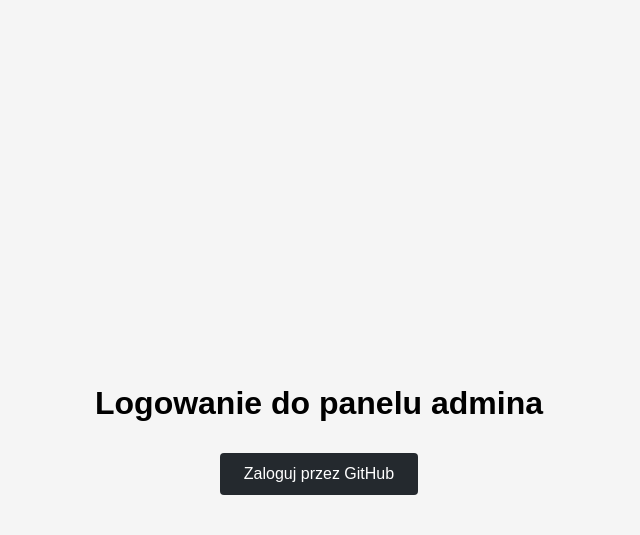
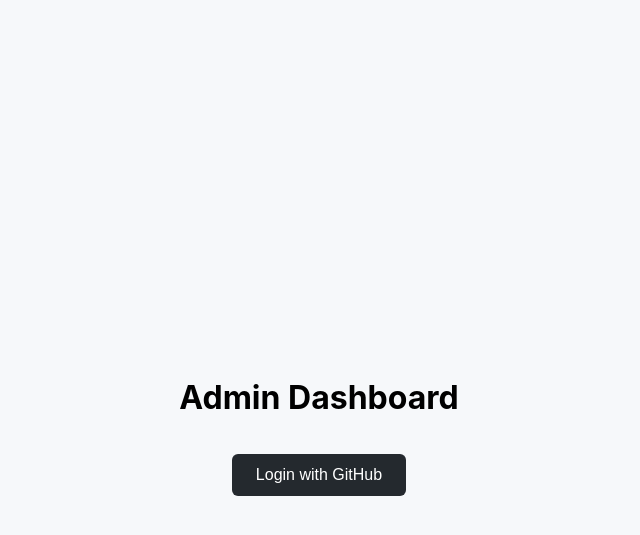
Before and after one commit to hikesilent/rybkiparty, a Jekyll site: the page admin/index.html, which Jekyll copies as it is, in a window 1280 px wide. Shown: the top 535 px of the page, without its empty margins (321-961 px from the left). Built offline with Jekyll 4.4.1, drawn with Linux system fonts in a browser that asks for light colours; comment, search, counter and statistics services are not loaded; some of the changed lines change nothing that is shown.

Commit message:
Add files via upload

```diff
--- a/admin/index.html
+++ b/admin/index.html
@@ -10,64 +10,87 @@
   <script src="https://www.gstatic.com/firebasejs/9.22.0/firebase-auth-compat.js"></script>
 
   <style>
+    :root {
+      --primary-color: #24292e;
+      --error-color: #cb2431;
+    }
     body {
-      font-family: Arial, sans-serif;
+      font-family: -apple-system, BlinkMacSystemFont, "Segoe UI", Roboto, sans-serif;
       margin: 0;
       padding: 0;
-      background: #f5f5f5;
+      background: #f6f8fa;
     }
     #app-container {
+      min-height: 100vh;
       display: flex;
       flex-direction: column;
-      min-height: 100vh;
     }
-    #auth-container, #cms-container {
+    .panel {
       flex: 1;
       display: flex;
       flex-direction: column;
       align-items: center;
       justify-content: center;
-      padding: 20px;
+      padding: 2rem;
     }
-    #cms-container {
+    #auth-panel {
+      text-align: center;
+    }
+    #cms-panel {
       display: none;
       width: 100%;
     }
-    #nc-root {
+    #cms-root {
       width: 100%;
       max-width: 1200px;
       margin: 0 auto;
+      padding: 1rem;
     }
-    button {
-      background: #24292e;
+    .btn {
+      background: var(--primary-color);
       color: white;
       border: none;
-      padding: 12px 24px;
-      border-radius: 4px;
+      padding: 0.75rem 1.5rem;
+      border-radius: 6px;
       cursor: pointer;
-      font-size: 16px;
-      margin: 10px 0;
+      font-size: 1rem;
+      margin: 1rem 0;
+      transition: opacity 0.2s;
     }
-    #loading {
-      margin: 20px;
-      font-size: 18px;
+    .btn:hover {
+      opacity: 0.9;
+    }
+    .btn:disabled {
+      opacity: 0.6;
+      cursor: not-allowed;
+    }
+    .loading {
+      margin: 2rem;
+      font-size: 1.1rem;
+      color: #586069;
+    }
+    .error {
+      color: var(--error-color);
+      margin: 1rem 0;
+      max-width: 400px;
     }
   </style>
 </head>
 <body>
   <div id="app-container">
-    <!-- Kontener logowania -->
-    <div id="auth-container">
-      <h1>Logowanie do panelu admina</h1>
-      <button id="github-login">Zaloguj przez GitHub</button>
-      <p id="auth-error" style="color: red;"></p>
-      <div id="loading" style="display: none;">Trwa ładowanie...</div>
+    <!-- Panel logowania -->
+    <div id="auth-panel" class="panel">
+      <h1>Admin Dashboard</h1>
+      <button id="login-btn" class="btn" disabled>Login with GitHub</button>
+      <div id="auth-error" class="error"></div>
+      <div id="auth-loading" class="loading" style="display: none;">Initializing...</div>
     </div>
 
-    <!-- Kontener CMS -->
-    <div id="cms-container">
-      <button id="logout-btn">Wyloguj</button>
-      <div id="nc-root"></div>
+    <!-- Panel CMS -->
+    <div id="cms-panel" class="panel">
+      <button id="logout-btn" class="btn">Logout</button>
+      <div id="cms-loading" class="loading">Loading CMS...</div>
+      <div id="cms-root"></div>
     </div>
   </div>
 
@@ -83,109 +106,162 @@
   measurementId: "G-G8KF8YWEP0"
     };
 
-    // Zmienna do śledzenia stanu CMS
-    let cmsInitialized = false;
+    // Globalny stan aplikacji
+    const state = {
+      cmsInitialized: false,
+      cmsScriptLoaded: false,
+      currentUser: null
+    };
 
     // Inicjalizacja Firebase
     function initializeFirebase() {
       try {
         if (!firebase.apps.length) {
           firebase.initializeApp(firebaseConfig);
-          console.log("Firebase initialized");
+          console.log("Firebase initialized successfully");
         }
-        setupAuth();
+        enableLogin();
+        setupAuthListeners();
       } catch (error) {
-        console.error("Firebase init error:", error);
-        document.getElementById('auth-error').textContent =
-          "Błąd inicjalizacji systemu. Odśwież stronę.";
+        showError("auth-error", `Firebase init error: ${error.message}`);
       }
     }
 
-    // Obsługa autentykacji
-    function setupAuth() {
-      const authContainer = document.getElementById('auth-container');
-      const cmsContainer = document.getElementById('cms-container');
-      const loginBtn = document.getElementById('github-login');
-      const logoutBtn = document.getElementById('logout-btn');
-      const loading = document.getElementById('loading');
+    // Włącz przycisk logowania po inicjalizacji
+    function enableLogin() {
+      document.getElementById('login-btn').disabled = false;
+      document.getElementById('login-btn').addEventListener('click', handleLogin);
+    }
 
-      // Logowanie przez GitHub
-      loginBtn.addEventListener('click', () => {
-        loading.style.display = 'block';
+    // Obsługa logowania
+    async function handleLogin() {
+      showLoading("auth-loading");
+      hideError("auth-error");
+
+      try {
         const provider = new firebase.auth.GithubAuthProvider();
         provider.addScope('read:user');
+        await firebase.auth().signInWithPopup(provider);
+      } catch (error) {
+        hideLoading("auth-loading");
+        showError("auth-error", `Login failed: ${error.message}`);
+      }
+    }
 
-        firebase.auth().signInWithPopup(provider)
-          .catch(error => {
-            loading.style.display = 'none';
-            document.getElementById('auth-error').textContent =
-              `Błąd logowania: ${error.message}`;
-          });
-      });
+    // Obsługa wylogowania
+    function handleLogout() {
+      if (state.cmsInitialized) {
+        cleanUpCMS();
+      }
+      firebase.auth().signOut();
+    }
 
-      // Wylogowanie
-      logoutBtn.addEventListener('click', () => {
-        if (cmsInitialized) {
-          // Czyszczenie CMS przed wylogowaniem
-          const cmsRoot = document.getElementById('nc-root');
-          if (cmsRoot) cmsRoot.innerHTML = '';
-          cmsInitialized = false;
-        }
-        firebase.auth().signOut();
-      });
+    // Czyszczenie CMS
+    function cleanUpCMS() {
+      const cmsRoot = document.getElementById('cms-root');
+      if (cmsRoot) {
+        cmsRoot.innerHTML = '';
+      }
+      state.cmsInitialized = false;
+      state.cmsScriptLoaded = false;
+    }
 
-      // Monitorowanie stanu logowania
+    // Ładowanie Decap CMS
+    function loadDecapCMS() {
+      if (state.cmsInitialized) return;
+
+      showLoading("cms-loading");
+
+      // Sprawdź czy skrypt CMS jest już załadowany
+      if (!state.cmsScriptLoaded) {
+        const script = document.createElement('script');
+        script.src = 'https://unpkg.com/decap-cms@^3.0.0/dist/decap-cms.js';
+        script.id = 'cms-script';
+
+        script.onload = () => {
+          state.cmsScriptLoaded = true;
+          initializeDecapCMS();
+        };
+
+        script.onerror = () => {
+          hideLoading("cms-loading");
+          showError("cms-root", "Failed to load CMS script");
+        };
+
+        document.head.appendChild(script);
+      } else {
+        initializeDecapCMS();
+      }
+    }
+
+    // Inicjalizacja Decap CMS
+    function initializeDecapCMS() {
+      try {
+        // Dodatkowe opóźnienie dla stabilności
+        setTimeout(() => {
+          CMS.init();
+          console.log("Decap CMS initialized successfully");
+          state.cmsInitialized = true;
+          hideLoading("cms-loading");
+        }, 500);
+      } catch (error) {
+        console.error("CMS init error:", error);
+        hideLoading("cms-loading");
+        showError("cms-root", `CMS init failed: ${error.message}`);
+      }
+    }
+
+    // Nasłuchiwacz stanu uwierzytelnienia
+    function setupAuthListeners() {
       firebase.auth().onAuthStateChanged(user => {
         if (user) {
-          authContainer.style.display = 'none';
-          cmsContainer.style.display = 'flex';
-          loadCMS();
+          state.currentUser = user;
+          showCMS();
+          loadDecapCMS();
         } else {
-          authContainer.style.display = 'flex';
-          cmsContainer.style.display = 'none';
-          loading.style.display = 'none';
+          state.currentUser = null;
+          showAuth();
         }
       });
     }
 
-    // Ładowanie Decap CMS
-    function loadCMS() {
-      if (cmsInitialized) return;
-
-      const loading = document.getElementById('loading');
-      loading.style.display = 'block';
-
-      // Dynamiczne ładowanie skryptu CMS
-      const script = document.createElement('script');
-      script.src = 'https://unpkg.com/decap-cms@^3.0.0/dist/decap-cms.js';
-
-      script.onload = () => {
-        // Dodatkowe opóźnienie dla pewności
-        setTimeout(() => {
-          try {
-            CMS.init();
-            console.log("CMS initialized");
-            cmsInitialized = true;
-          } catch (error) {
-            console.error("CMS init error:", error);
-            document.getElementById('auth-error').textContent =
-              "Błąd ładowania panelu admina. Odśwież stronę.";
-          }
-          loading.style.display = 'none';
-        }, 300);
-      };
-
-      script.onerror = () => {
-        loading.style.display = 'none';
-        document.getElementById('auth-error').textContent =
-          "Nie udało się załadować panelu admina.";
-      };
-
-      document.head.appendChild(script);
+    // Pokazanie panelu logowania
+    function showAuth() {
+      document.getElementById('auth-panel').style.display = 'flex';
+      document.getElementById('cms-panel').style.display = 'none';
+      hideLoading("auth-loading");
     }
 
-    // Start aplikacji
-    document.addEventListener('DOMContentLoaded', initializeFirebase);
+    // Pokazanie panelu CMS
+    function showCMS() {
+      document.getElementById('auth-panel').style.display = 'none';
+      document.getElementById('cms-panel').style.display = 'flex';
+      document.getElementById('logout-btn').addEventListener('click', handleLogout);
+    }
+
+    // Pomocnicze funkcje UI
+    function showLoading(elementId) {
+      document.getElementById(elementId).style.display = 'block';
+    }
+
+    function hideLoading(elementId) {
+      document.getElementById(elementId).style.display = 'none';
+    }
+
+    function showError(elementId, message) {
+      const element = document.getElementById(elementId);
+      element.textContent = message;
+      element.style.display = 'block';
+    }
+
+    function hideError(elementId) {
+      document.getElementById(elementId).style.display = 'none';
+    }
+
+    // Start aplikacji po załadowaniu DOM
+    document.addEventListener('DOMContentLoaded', () => {
+      initializeFirebase();
+    });
   </script>
 </body>
 </html>
```
